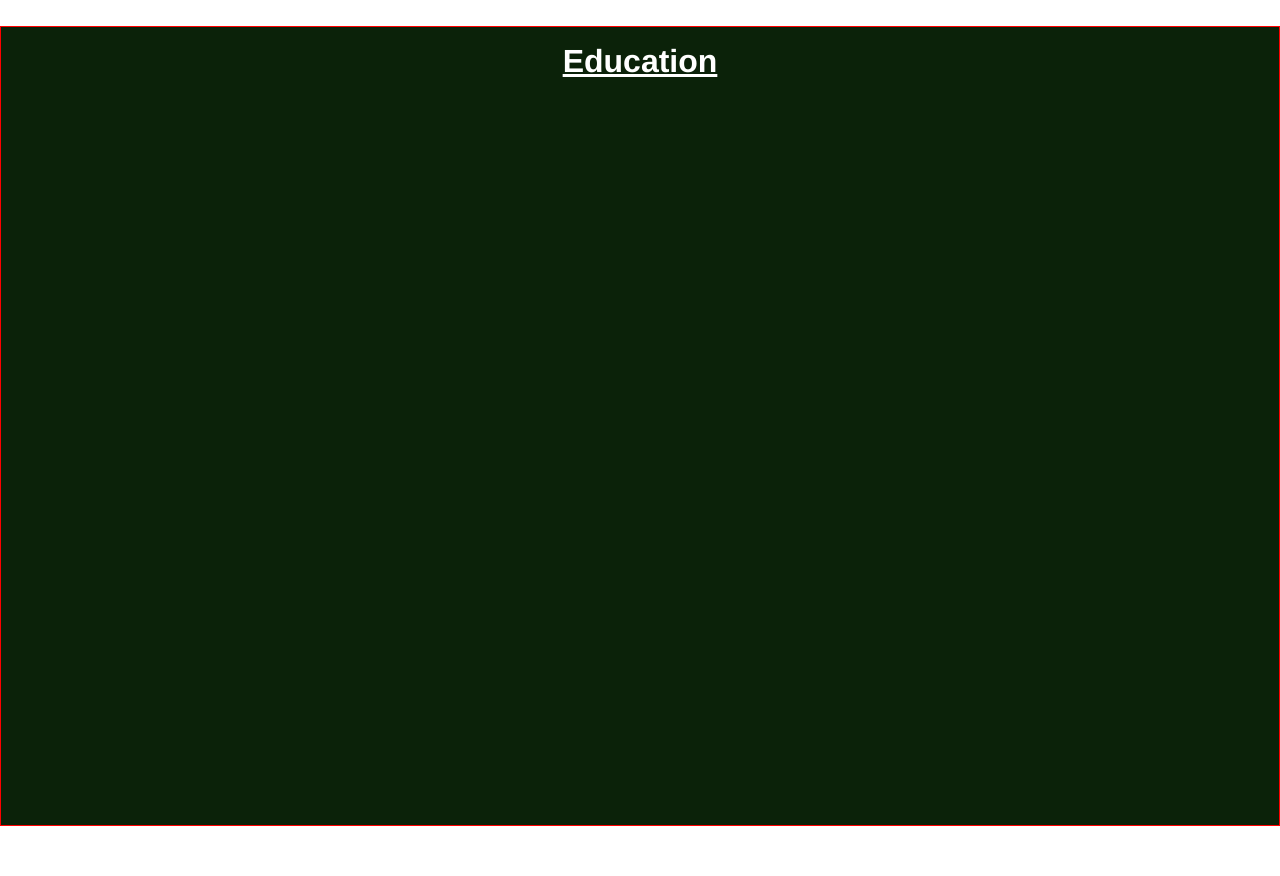
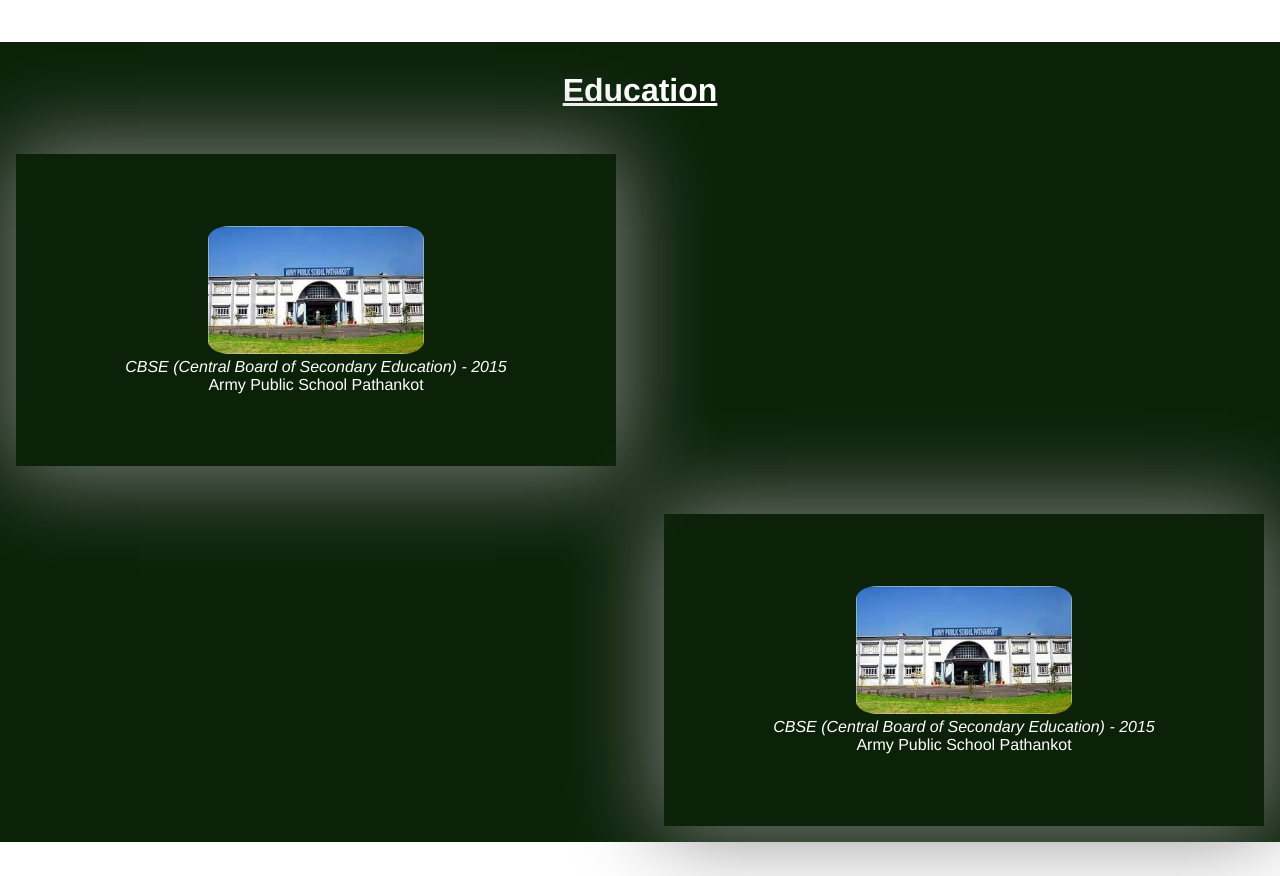
Before and after one commit to Jeeta70/Portfolio, a plain HTML site: page index.html in a window 1280 px wide. Shown: the part 1574-2450 px from the top of the page. Before the commit the page ends 2418 px from the top, so only its background shows below. Drawn offline with Linux system fonts and the light colour scheme.

Commit message:
completed education section

```diff
--- a/index.html
+++ b/index.html
@@ -77,7 +77,30 @@
       </div>
       <div id="education">
         <div class="heading">Education</div>
-        <div class=""></div>
+        <div class="education-card">
+          <div class="school-img">
+            <img src="./army-school.jpeg" alt="" srcset="" />
+          </div>
+          <div class="school-details">
+            <div class="board">
+              <em>CBSE (Central Board of Secondary Education) - 2015</em>
+            </div>
+            <div class="school-name">Army Public School Pathankot</div>
+            <div class="school-passout"></div>
+          </div>
+        </div>
+        <div class="education-card"></div>
+        <div class="education-card"></div>
+        <div class="education-card"> <div class="school-img">
+          <img src="./army-school.jpeg" alt="" srcset="" />
+        </div>
+        <div class="school-details">
+          <div class="board">
+            <em>CBSE (Central Board of Secondary Education) - 2015</em>
+          </div>
+          <div class="school-name">Army Public School Pathankot</div>
+          <div class="school-passout"></div>
+        </div></div>
       </div>
       <footer id="footer">Footer</footer>
     </div>
--- a/style.css
+++ b/style.css
@@ -11,7 +11,6 @@
 /* Container */
 
 #container {
-  /* border: 1px solid rgb(128, 0, 64); */
   display: flex;
   flex-direction: column;
   /* background-color: #004b80; */
@@ -23,7 +22,7 @@
 #header {
   background-color: #0b2209;
   height: 20vh;
-  width: 100vw;
+  width: 100%;
   position: static;
   border-bottom: 1px solid white;
   text-align: center;
@@ -50,6 +49,8 @@
 
 #header ul li a {
   text-decoration: none;
+  /* border: 1px solid red; */
+  padding: 1rem 1rem;
 }
 
 #header ul li a:hover {
@@ -67,7 +68,7 @@
 #about {
   /* border: 1px solid red; */
   height: 80vh;
-  width: 100vw;
+  width: 100%;
   background-color: #0b2209;
   padding: 3rem;
   display: grid;
@@ -166,12 +167,13 @@
   width: 80%;
 }
 
-#mongodb{
+#mongodb {
   background-color: brown;
   height: 100%;
   width: 80%;
 }
-#git{
+
+#git {
   background-color: brown;
   height: 100%;
   width: 60%;
@@ -179,14 +181,20 @@
 
 
 /* Education section*/
-#education{
-  border: 1px solid red;
+#education {
+  /* border: 1px solid red; */
   height: 100vh;
-  width: 100vw;
+  width: 100%;
+  margin: 1rem 0;
   background-color: #0b2209;
+  display: grid;
+  grid-template-columns: auto auto;
+  grid-template-rows: 10% auto auto;
+  gap: 1rem;
+
 }
 
-#education .heading{
+#education .heading {
   grid-column-start: 1;
   grid-column-end: 3;
   display: flex;
@@ -199,6 +207,33 @@
 }
 
 
+#education .education-card:nth-child(2) {
+  display: flex;
+  flex-direction: column;
+  text-align: center;
+  justify-content: center;
+  /* border: 1px solid white; */
+  box-shadow: 1px 0px 85px 6px grey;
+  margin: 1rem;
+}
+
+
+#education .education-card:nth-child(5) {
+  display: flex;
+  flex-direction: column;
+  text-align: center;
+  justify-content: center;
+  /* border: 1px solid white; */
+  box-shadow: 1px 0px 85px 6px grey;
+  margin: 1rem;
+}
+
+#education .education-card img {
+  /* border:1px solid red; */
+  border-radius: 10%;
+  height: 8rem;
+}
+
 /* Header Responsive Code */
 @media(max-width:998px) {
   html {
```
Also changed, not shown: army-school.jpeg (added).
